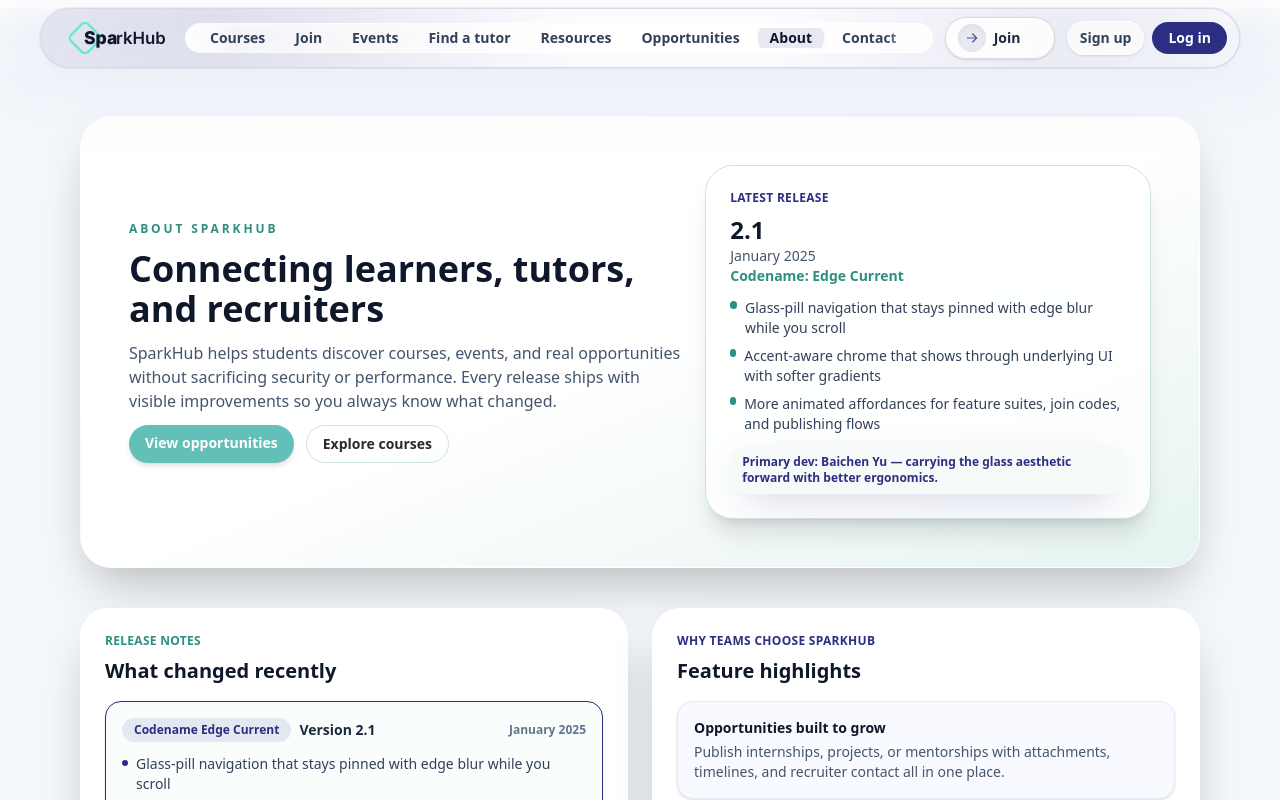
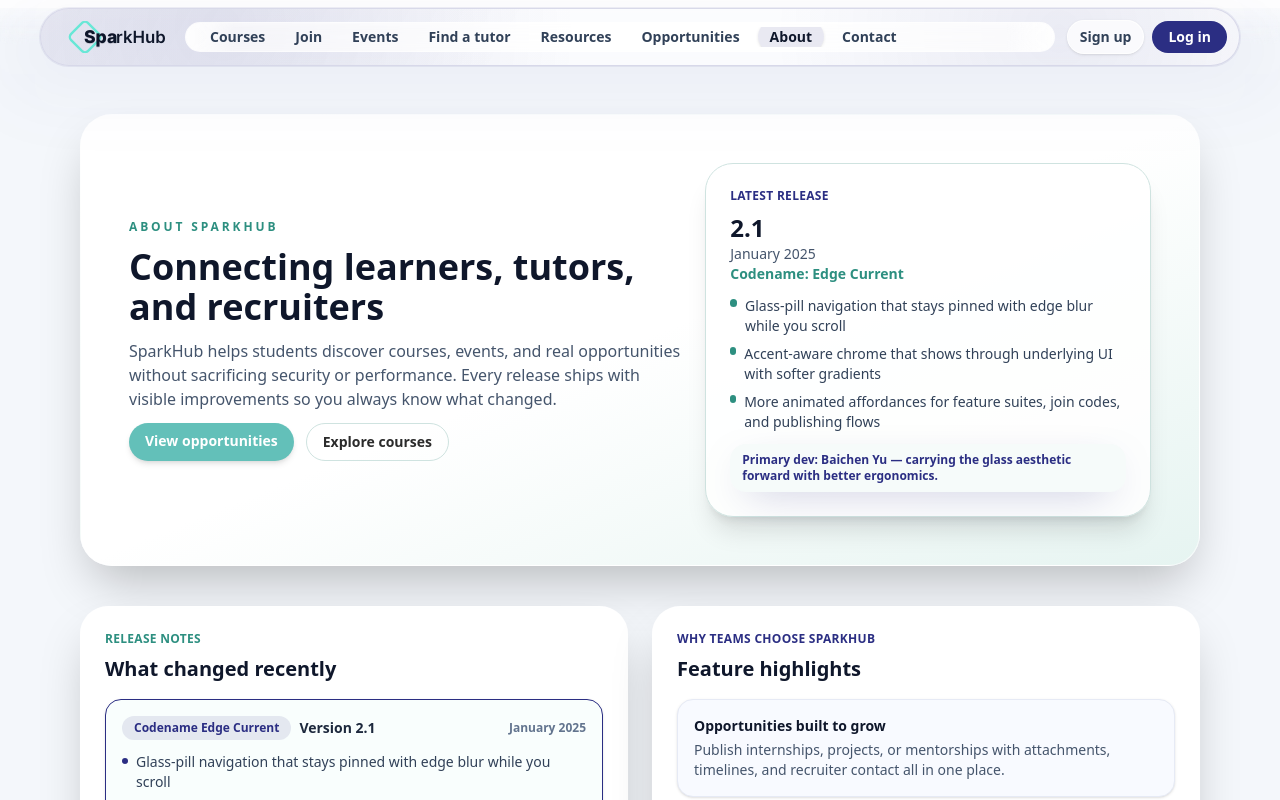
Before and after one commit to TomAs-1226/SparkHub, a Next.js app in the folder frontend/: page /about in a window 1280 px wide. Shown: the top 800 px of the page. Built offline with nearby package versions, Linux system fonts and the light colour scheme.

Commit message:
Remove duplicate nav quick actions

```diff
--- a/frontend/src/components/site-nav.tsx
+++ b/frontend/src/components/site-nav.tsx
@@ -146,33 +146,6 @@ export default function Navbar() {
                         </nav>
                         <div className="pointer-events-none absolute right-0 top-0 h-full w-12 rounded-r-full bg-gradient-to-l from-white/90 via-white/60 to-transparent" />
                     </div>
-                </div>
-
-                <div className="relative z-10 hidden items-center gap-2 md:flex">
-                    <Link
-                        href="/courses/join"
-                        className="group inline-flex min-h-[42px] min-w-[110px] items-center gap-2 rounded-full border border-[color:var(--sh-glass-border)] bg-white/85 px-3 py-1.5 text-sm font-semibold text-slate-800 shadow-sm shadow-[var(--sh-card-glow)] backdrop-blur transition hover:translate-y-[-1px] hover:border-[var(--sh-accent-soft)]"
-                    >
-                        <span className="flex h-7 w-7 items-center justify-center rounded-full bg-[var(--sh-accent-soft)] text-[color:var(--sh-accent-ink)] shadow-inner">
-                            <svg width="16" height="16" viewBox="0 0 24 24" fill="none" className="transition group-hover:scale-110">
-                                <path d="M5 12h14M13 6l6 6-6 6" stroke="currentColor" strokeWidth="1.8" strokeLinecap="round" strokeLinejoin="round" />
-                            </svg>
-                        </span>
-                        Join
-                    </Link>
-                    {showTutorWorkspace && (
-                        <Link
-                            href="/tutors/dashboard"
-                            className="group inline-flex min-h-[42px] min-w-[110px] items-center gap-2 rounded-full bg-[var(--sh-accent)] px-3 py-1.5 text-sm font-semibold text-[var(--sh-accent-contrast)] shadow-[var(--sh-card-glow)] ring-1 ring-[color:var(--sh-accent-veil)] transition hover:translate-y-[-1px] hover:brightness-110"
-                        >
-                            <span className="flex h-7 w-7 items-center justify-center rounded-full bg-white/20 text-[var(--sh-accent-contrast)] shadow-inner shadow-white/30">
-                                <svg width="16" height="16" viewBox="0 0 24 24" fill="none" className="transition group-hover:scale-110">
-                                    <path d="M12 5v14M5 12h14" stroke="currentColor" strokeWidth="1.8" strokeLinecap="round" strokeLinejoin="round" />
-                                </svg>
-                            </span>
-                            Publish
-                        </Link>
-                    )}
                 </div>
 
                 <div className="relative z-10 hidden items-center gap-2 md:flex">
```
